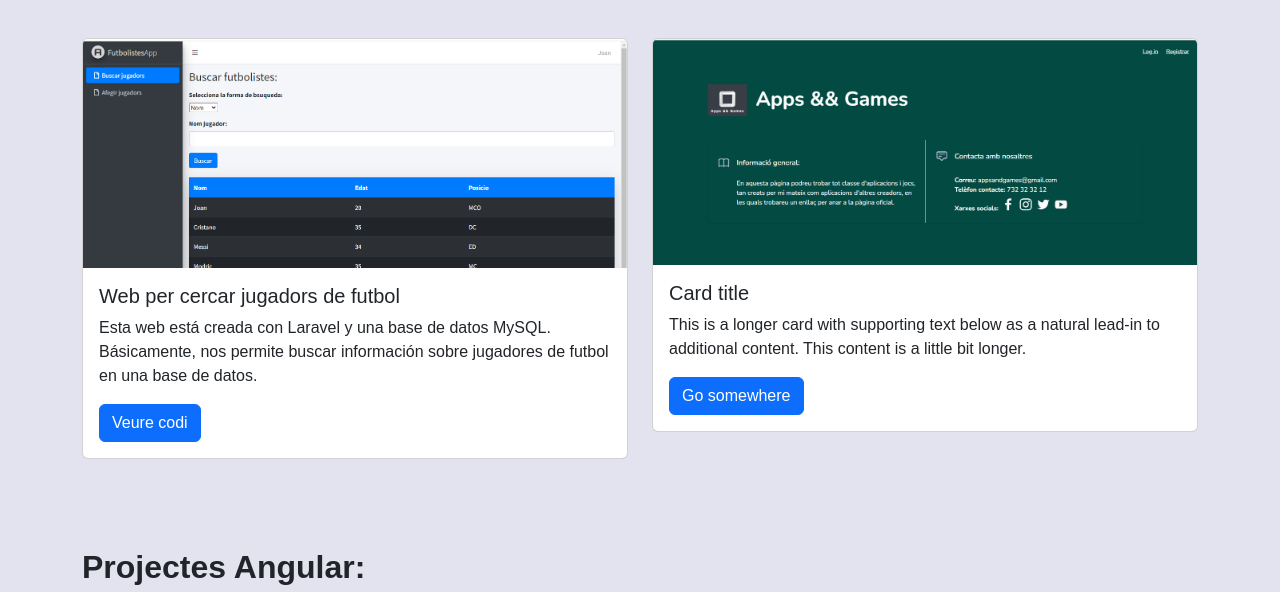
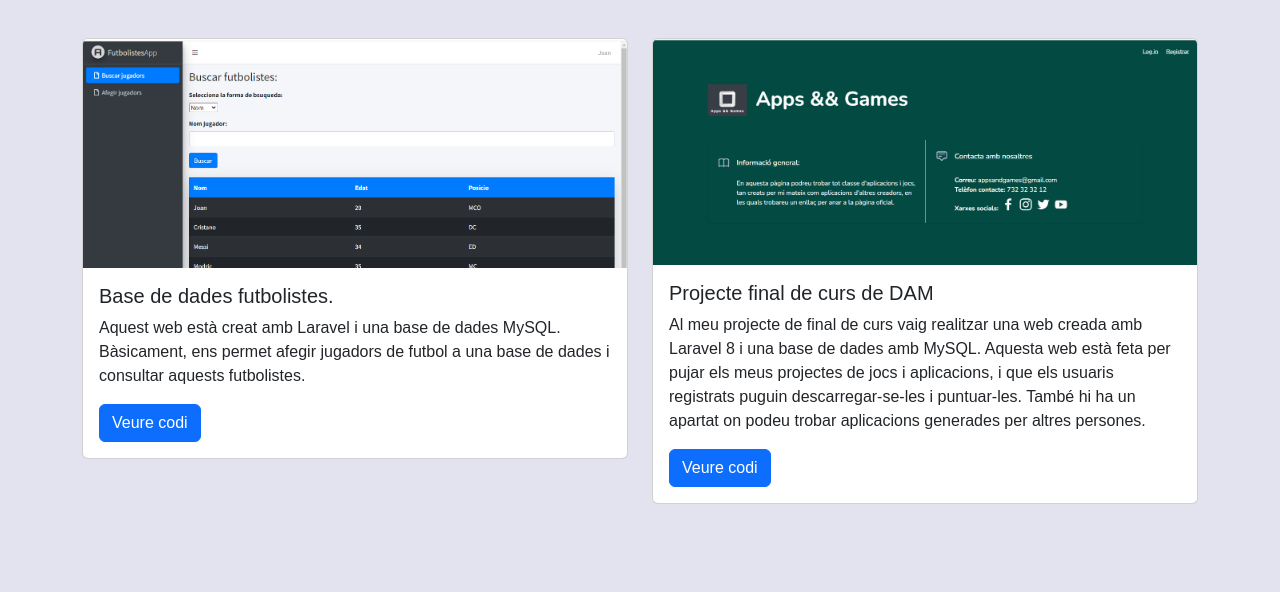
Before and after one commit to joanplanas7/WebPersonal, a plain HTML site: page index.html in a window 1280 px wide. Shown: the part 2000-2592 px from the top of the page. Drawn offline with nearby package versions, Linux system fonts and the light colour scheme.

Commit message:
texto puesto

```diff
--- a/index.html
+++ b/index.html
@@ -35,12 +35,21 @@
                         <a class="nav-link" href="#estudis">Estudis</a>
                     </li>
                     <li class="nav-item">
-                        <a class="nav-link" href="#exp">Experiencia</a>
+                        <a class="nav-link" href="#exp">Experiència</a>
                     </li>
                     <li class="nav-item">
                         <a class="nav-link" href="#projects">Projectes</a>
                     </li>
-
+                    <!--
+                    <div class="containerIcon">
+                        <div class="itemsIcon">
+                            <img class="iconos languageActive" src="./img/icons/ct.svg" alt="">
+                        </div>
+                        <div class="itemsIcon">
+                            <img class="iconos" src="./img/icons/es.svg" alt="">
+                        </div>
+                    </div>
+                    -->
                 </ul>
             </div>
         </div>
@@ -65,7 +74,7 @@
                     </a>
 
                     <a class="btn btn-success botonsCurr"  role="button" href="./curriculum/CurriculumEspJoanPlanas.pdf" download="CurriculumJoanPlanasESP" target="_blank">
-                        Descarregar CV Castella
+                        Descarregar CV Castellà
                     </a>
                 </li>
             </div>
@@ -74,7 +83,7 @@
                 <h1>Contacte</h1>
                 <i class="fa-solid fa-phone"></i><span>626 835 513</span> <br>
                 <i class="fa-solid fa-envelope"></i><span>joanplanasole@gmail.com</span> <br>
-                <i class="fab fa-linkedin"></i><a href="https://www.linkedin.com/in/joanplanasdeveloper/" target="_blank"><span>Enllaç al meu Linkedin</span></a> <br>
+                <i class="fab fa-linkedin"></i><a href="https://www.linkedin.com/in/joanplanasdeveloper/" target="_blank"><span>Enllaç al meu LinkedIn</span></a> <br>
             </div>
         </div>
 
@@ -131,7 +140,7 @@
 <div class="pagExp">
     <p id="exp" style="visibility: hidden">h</p>
     <div class="container expClass">
-            <h1>Exp</h1>
+            <h1>Experiència laboral</h1>
             <div class="row row-cols-1 row-cols-md-3 g-4 tarjetasEspai">
                 <div class="col">
                     <div class="card h-100">
@@ -182,9 +191,9 @@
                         <div class="card">
                             <img src="./img/appfut.PNG" class="card-img-top" alt="imagen proyecto app futbolistas">
                             <div class="card-body">
-                                <h5 class="card-title">Web per cercar jugadors de futbol</h5>
-                                <p class="card-text">Esta web está creada con Laravel y una base de datos MySQL. Básicamente, nos permite buscar información sobre jugadores de futbol en una base de datos.</p>
-                                <a href="https://github.com/joanplanas7/AppJugadorsFut" class="btn btn-primary">Veure codi</a>
+                                <h5 class="card-title">Base de dades futbolistes.</h5>
+                                <p class="card-text">Aquest web està creat amb Laravel i una base de dades MySQL. Bàsicament, ens permet afegir jugadors de futbol a una base de dades i consultar aquests futbolistes.</p>
+                                <a href="https://github.com/joanplanas7/AppJugadorsFut" class="btn btn-primary" target="_blank">Veure codi</a>
                             </div>
                         </div>
                     </div>
@@ -192,9 +201,9 @@
                         <div class="card">
                             <img src="./img/projecte.PNG" class="card-img-top" alt="imagen web para ver aplicaciones">
                             <div class="card-body">
-                                <h5 class="card-title">Card title</h5>
-                                <p class="card-text">This is a longer card with supporting text below as a natural lead-in to additional content. This content is a little bit longer.</p>
-                                <a href="#" class="btn btn-primary">Go somewhere</a>
+                                <h5 class="card-title">Projecte final de curs de DAM</h5>
+                                <p class="card-text">Al meu projecte de final de curs vaig realitzar una web creada amb Laravel 8 i una base de dades amb MySQL. Aquesta web està feta per pujar els meus projectes de jocs i aplicacions, i que els usuaris registrats puguin descarregar-se-les i puntuar-les. També hi ha un apartat on podeu trobar aplicacions generades per altres persones.</p>
+                                <a href="https://github.com/joanplanas7/ProjecteDAMJoanPlanas" class="btn btn-primary" target="_blank">Veure codi</a>
                             </div>
                         </div>
                     </div>
@@ -207,9 +216,9 @@
                         <div class="card">
                             <img src="./img/spotyApp.PNG" class="card-img-top" alt="imagen web spotify">
                             <div class="card-body">
-                                <h5 class="card-title">Card title</h5>
-                                <p class="card-text">This is a longer card with supporting text below as a natural lead-in to additional content. This content is a little bit longer.</p>
-                                <a href="#" class="btn btn-primary">Go somewhere</a>
+                                <h5 class="card-title">SpotifyApp</h5>
+                                <p class="card-text">Web creada amb Angular, en la qual utilitzo la api de Spotify per poder buscar artistes i cançons.</p>
+                                <a href="https://github.com/joanplanas7/SpotifyApp" class="btn btn-primary" target="_blank">Veure codi</a>
                             </div>
                         </div>
                     </div>
@@ -217,9 +226,9 @@
                         <div class="card">
                             <img src="./img/anime.PNG" class="card-img-top" alt="imagen web anime">
                             <div class="card-body">
-                                <h5 class="card-title">Card title</h5>
-                                <p class="card-text">This is a longer card with supporting text below as a natural lead-in to additional content. This content is a little bit longer.</p>
-                                <a href="#" class="btn btn-primary">Go somewhere</a>
+                                <h5 class="card-title">Personatges anime</h5>
+                                <p class="card-text">Projecte creat amb Angular on pots consultar personatges de l'anime One Piece.</p>
+                                <a href="https://github.com/joanplanas7/Anime" class="btn btn-primary" target="_blank">Veure codi</a>
                             </div>
                         </div>
                     </div>
@@ -232,9 +241,9 @@
                         <div class="card">
                             <img src="./img/asteroids.PNG" class="card-img-top" alt="imagen juega asteroides">
                             <div class="card-body">
-                                <h5 class="card-title">Card title</h5>
-                                <p class="card-text">This is a longer card with supporting text below as a natural lead-in to additional content. This content is a little bit longer.</p>
-                                <a href="#" class="btn btn-primary">Go somewhere</a>
+                                <h5 class="card-title">Asteroids</h5>
+                                <p class="card-text">Joc de Python on has de destruir i esquivar esteroides.</p>
+                                <a href="https://github.com/joanplanas7/AsteroidsPython" class="btn btn-primary" target="_blank">Veure codi</a>
                             </div>
                         </div>
                     </div>
@@ -242,9 +251,9 @@
                         <div class="card ">
                             <img src="./img/chatGrup.PNG" class="card-img-top" alt="imagen app chat grupal">
                             <div class="card-body">
-                                <h5 class="card-title">Card title</h5>
-                                <p class="card-text">This is a longer card with supporting text below as a natural lead-in to additional content. This content is a little bit longer.</p>
-                                <a href="#" class="btn btn-primary">Go</a>
+                                <h5 class="card-title">Xat grupal</h5>
+                                <p class="card-text">Xat grupal creat amb Python, en el qual hi ha un servidor i pots obrir tots els xats que vulguis. El servidor us avisa quan es connecta algú nou i quan es desconnecta la gent.</p>
+                                <a href="https://github.com/joanplanas7/ChatGrupal" class="btn btn-primary" target="_blank">Veure codi</a>
                             </div>
                         </div>
                     </div>
@@ -252,9 +261,9 @@
                         <div class="card">
                             <img src="./img/botTelegram.PNG" class="card-img-top" alt="imagen bot de telegram">
                             <div class="card-body">
-                                <h5 class="card-title">Card title</h5>
-                                <p class="card-text">This is a longer card with supporting text below as a natural lead-in to additional content. This content is a little bit longer.</p>
-                                <a href="#" class="btn btn-primary">Go somewhere</a>
+                                <h5 class="card-title">Bot de telegram</h5>
+                                <p class="card-text">Bot de Telegram programat amb Python i una base de dades SQLite. En aquest bot pots jugar a minijocs molt simples, però abans de fer-ho t'has de registrar.</p>
+                                <a href="https://github.com/joanplanas7/BotTelegramJoan" class="btn btn-primary" target="_blank">Veure codi</a>
                             </div>
                         </div>
                     </div>
@@ -267,9 +276,9 @@
                         <div class="card">
                             <img src="./img/contGastos.PNG" class="card-img-top" alt="imagen web controlador de pressupuesto">
                             <div class="card-body">
-                                <h5 class="card-title">Card title</h5>
-                                <p class="card-text">This is a longer card with supporting text below as a natural lead-in to additional content. This content is a little bit longer.</p>
-                                <a href="#" class="btn btn-primary">Go somewhere</a>
+                                <h5 class="card-title">Calculadora de pressupost</h5>
+                                <p class="card-text">En aquest projecte he creat un programa per calcular les despeses (amb TypeScript). He fet servir una plantilla pel disseny i he programat les diferents funcions per fer que la calculadora funcioni correctament. </p>
+                                <a href="https://github.com/joanplanas7/CalculadoraDeGastos" class="btn btn-primary" target="_blank">Veure codi</a>
                             </div>
                         </div>
                     </div>
@@ -277,9 +286,9 @@
                         <div class="card">
                             <img src="./img/biblio.PNG" class="card-img-top" alt="imagen web biblioteca">
                             <div class="card-body">
-                                <h5 class="card-title">Card title</h5>
-                                <p class="card-text">This is a longer card with supporting text below as a natural lead-in to additional content. This content is a little bit longer.</p>
-                                <a href="#" class="btn btn-primary">Go somewhere</a>
+                                <h5 class="card-title">Web biblioteca</h5>
+                                <p class="card-text">Projecte web creat amb PHP i MariaDB. És una web on tens un apartat de llibres, on des de la pàgina de l'administrador els pots anar gestionant.</p>
+                                <a href="https://github.com/joanplanas7/BibliotecaPHPIMariaDB" class="btn btn-primary" target="_blank">Veure codi</a>
                             </div>
                         </div>
                     </div>
```
Also changed, not shown: css/style.css (+24 -1 lines), languages/cat.json (added, +15 -0 lines), languages/es.json (added, +8 -0 lines), img/icons/ct.svg (added), img/icons/es.svg (added).
